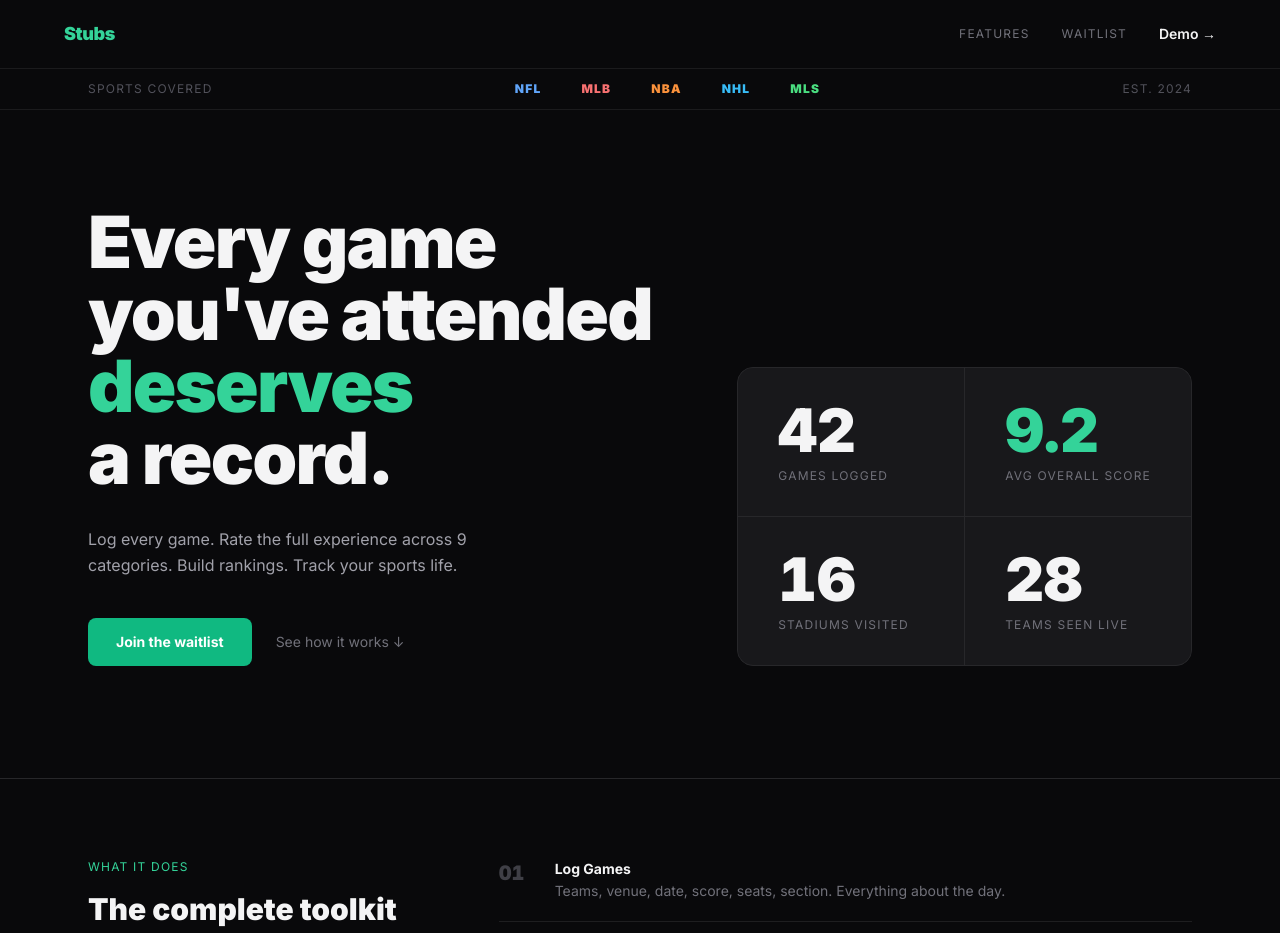
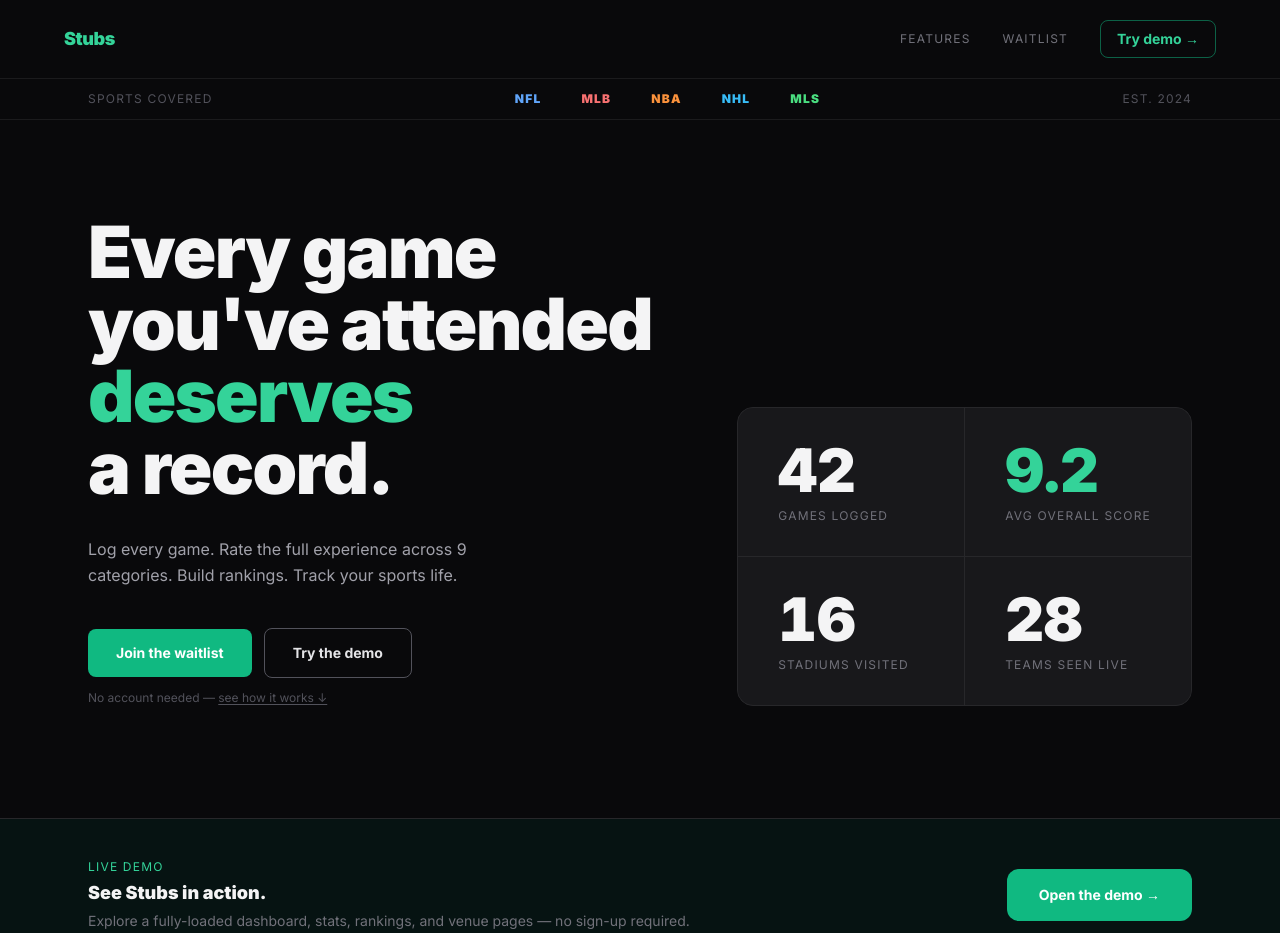
Before and after one commit to lucasrobertsnyc/venyou, a Next.js app: page / in a window 1280 px wide. Shown: the top 933 px of the page. Built offline with nearby package versions, Linux system fonts and the light colour scheme.

Commit message:
Make demo more prominent on homepage
Add demo CTA button alongside waitlist in hero, upgrade nav link to
bordered button, and add a dedicated demo callout strip between hero
and features.

Co-Authored-By: Claude Sonnet 4.6 <noreply@anthropic.com>

```diff
--- a/app/HomepageClient.tsx
+++ b/app/HomepageClient.tsx
@@ -60,8 +60,8 @@ export default function HomepageClient() {
           <div className="flex items-center gap-8">
             <a href="#features" className="text-xs uppercase tracking-widest text-zinc-500 hover:text-zinc-300 hidden sm:block transition-colors">Features</a>
             <a href="#waitlist" className="text-xs uppercase tracking-widest text-zinc-500 hover:text-zinc-300 hidden sm:block transition-colors">Waitlist</a>
-            <Link href="/dashboard" className="text-sm font-semibold text-zinc-100 hover:text-emerald-400 transition-colors">
-              Demo →
+            <Link href="/dashboard" className="text-sm font-bold text-emerald-400 border border-emerald-500/50 hover:border-emerald-400 hover:bg-emerald-500/10 px-4 py-2 rounded-lg transition-colors">
+              Try demo →
             </Link>
           </div>
         </div>
@@ -97,17 +97,26 @@ export default function HomepageClient() {
               Log every game. Rate the full experience across 9 categories.
               Build rankings. Track your sports life.
             </p>
-            <div className="flex items-center gap-6">
+            <div className="flex flex-wrap items-center gap-3">
               <a
                 href="#waitlist"
                 className="bg-emerald-500 hover:bg-emerald-400 text-white font-bold px-7 py-3.5 rounded-lg text-sm transition-colors"
               >
                 Join the waitlist
               </a>
-              <a href="#how-it-works" className="text-sm text-zinc-500 hover:text-zinc-300 transition-colors">
-                See how it works ↓
+              <Link
+                href="/dashboard"
+                className="border border-zinc-600 hover:border-zinc-400 text-zinc-200 hover:text-zinc-100 font-bold px-7 py-3.5 rounded-lg text-sm transition-colors"
+              >
+                Try the demo
+              </Link>
+            </div>
+            <p className="text-xs text-zinc-600 mt-3">
+              No account needed &mdash;{" "}
+              <a href="#how-it-works" className="underline underline-offset-2 hover:text-zinc-400 transition-colors">
+                see how it works ↓
               </a>
-            </div>
+            </p>
           </div>
 
           {/* Right: stat block */}
@@ -127,6 +136,23 @@ export default function HomepageClient() {
             ))}
           </div>
 
+        </div>
+      </section>
+
+      {/* Demo callout */}
+      <section className="border-t border-zinc-800 bg-emerald-950/30">
+        <div className="max-w-6xl mx-auto px-6 py-10 flex flex-col sm:flex-row items-start sm:items-center justify-between gap-6">
+          <div>
+            <p className="text-xs uppercase tracking-widest text-emerald-400 mb-1">Live demo</p>
+            <p className="text-lg font-black text-zinc-100">See Stubs in action.</p>
+            <p className="text-sm text-zinc-500 mt-1">Explore a fully-loaded dashboard, stats, rankings, and venue pages — no sign-up required.</p>
+          </div>
+          <Link
+            href="/dashboard"
+            className="shrink-0 bg-emerald-500 hover:bg-emerald-400 text-white font-bold px-8 py-4 rounded-xl text-sm transition-colors whitespace-nowrap"
+          >
+            Open the demo →
+          </Link>
         </div>
       </section>
 
```
